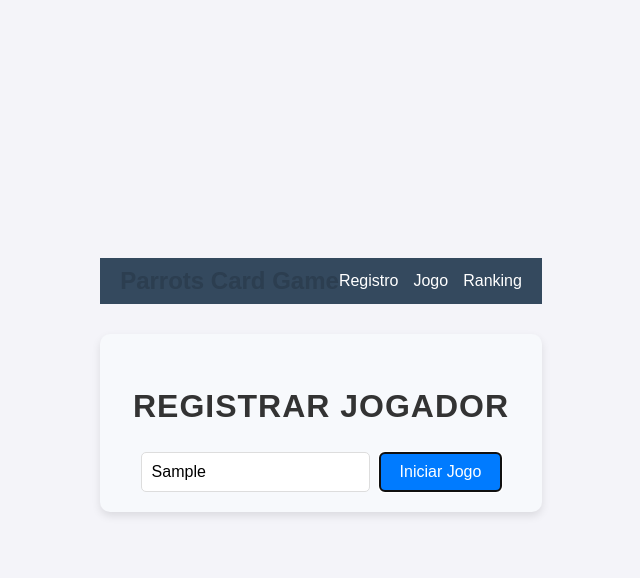
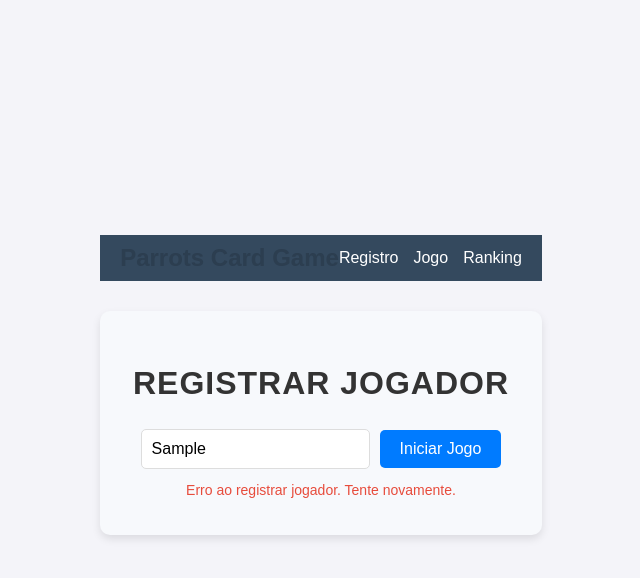
Before and after one commit to Iza-freire/parrots-frontend, a React (Vite) app: page / in a window 1280 px wide. Both pictures are taken after typing "Sample" into the empty fields and a click on the button "Iniciar Jogo". Shown: the top 578 px of the page, without its empty margins (319-959 px from the left). Built offline with nearby package versions, Linux system fonts and the light colour scheme; no server answers.

Commit message:
feat: add loading and error handling to PlayerForm

```diff
--- a/src/components/PlayerForm.jsx
+++ b/src/components/PlayerForm.jsx
@@ -5,16 +5,23 @@ import "../styles/global.css";
 
 const PlayerForm = () => {
   const [name, setName] = useState("");
+  const [loading, setLoading] = useState(false);
+  const [error, setError] = useState(null);
   const navigate = useNavigate();
 
   const handleSubmit = async (e) => {
     e.preventDefault();
+    setLoading(true);
+    setError(null);
     try {
       const response = await registerPlayer({ nome: name });
       localStorage.setItem("player", JSON.stringify(response.data));
       navigate("/game");
     } catch (error) {
       console.error("Erro ao registrar jogador:", error);
+      setError("Erro ao registrar jogador. Tente novamente.");
+    } finally {
+      setLoading(false);
     }
   };
 
@@ -28,9 +35,13 @@ const PlayerForm = () => {
           value={name}
           onChange={(e) => setName(e.target.value)}
           required
+          disabled={loading}
         />
-        <button type="submit">Iniciar Jogo</button>
+        <button type="submit" disabled={loading}>
+          {loading ? "Carregando..." : "Iniciar Jogo"}
+        </button>
       </form>
+      {error && <p className="error">{error}</p>}
     </div>
   );
 };
--- a/src/styles/global.css
+++ b/src/styles/global.css
@@ -76,3 +76,9 @@ input {
 .navbar ul li a:hover {
   text-decoration: underline;
 }
+
+.error {
+  color: #e74c3c;
+  font-size: 14px;
+  margin-top: 10px;
+}
```
